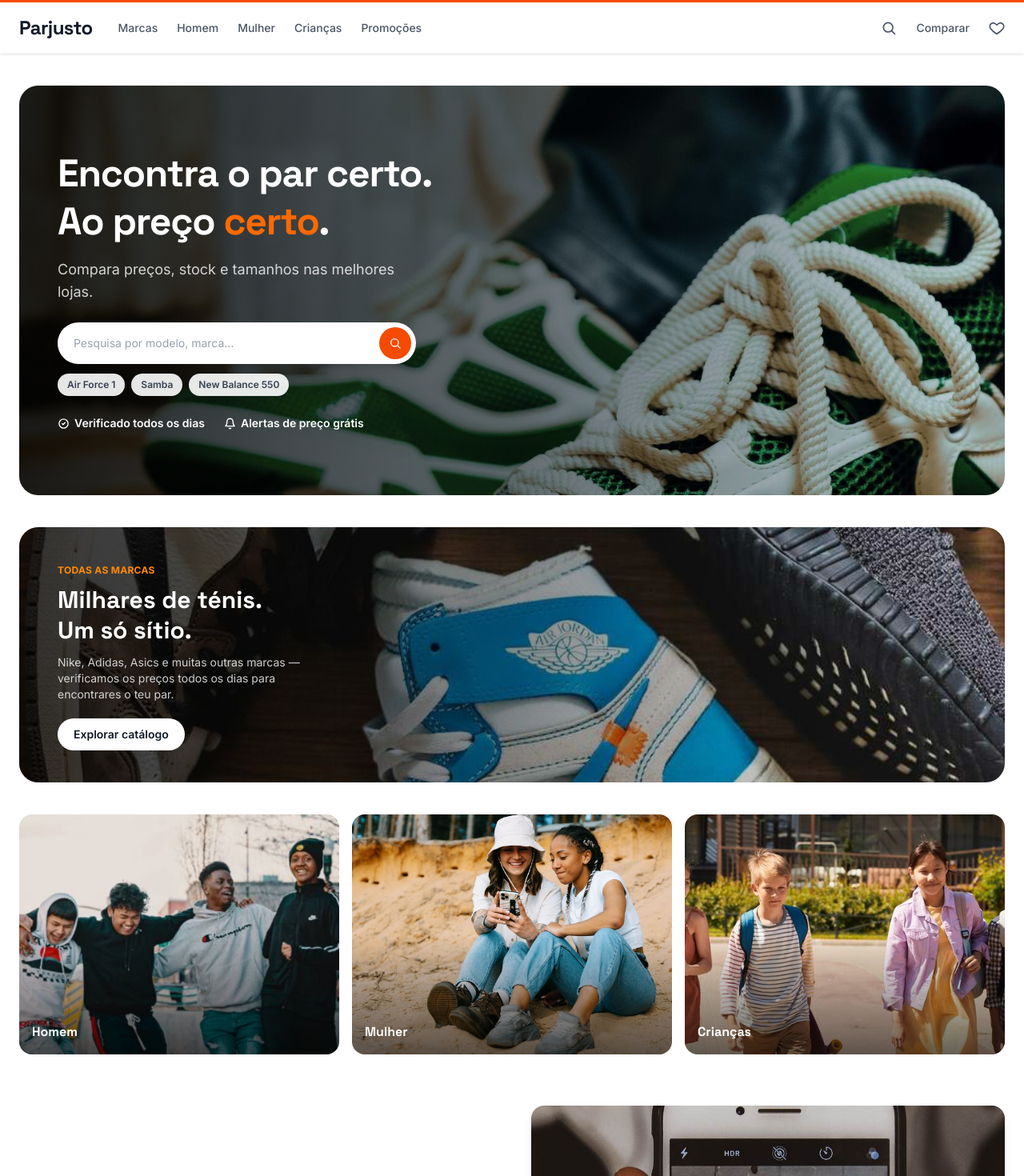
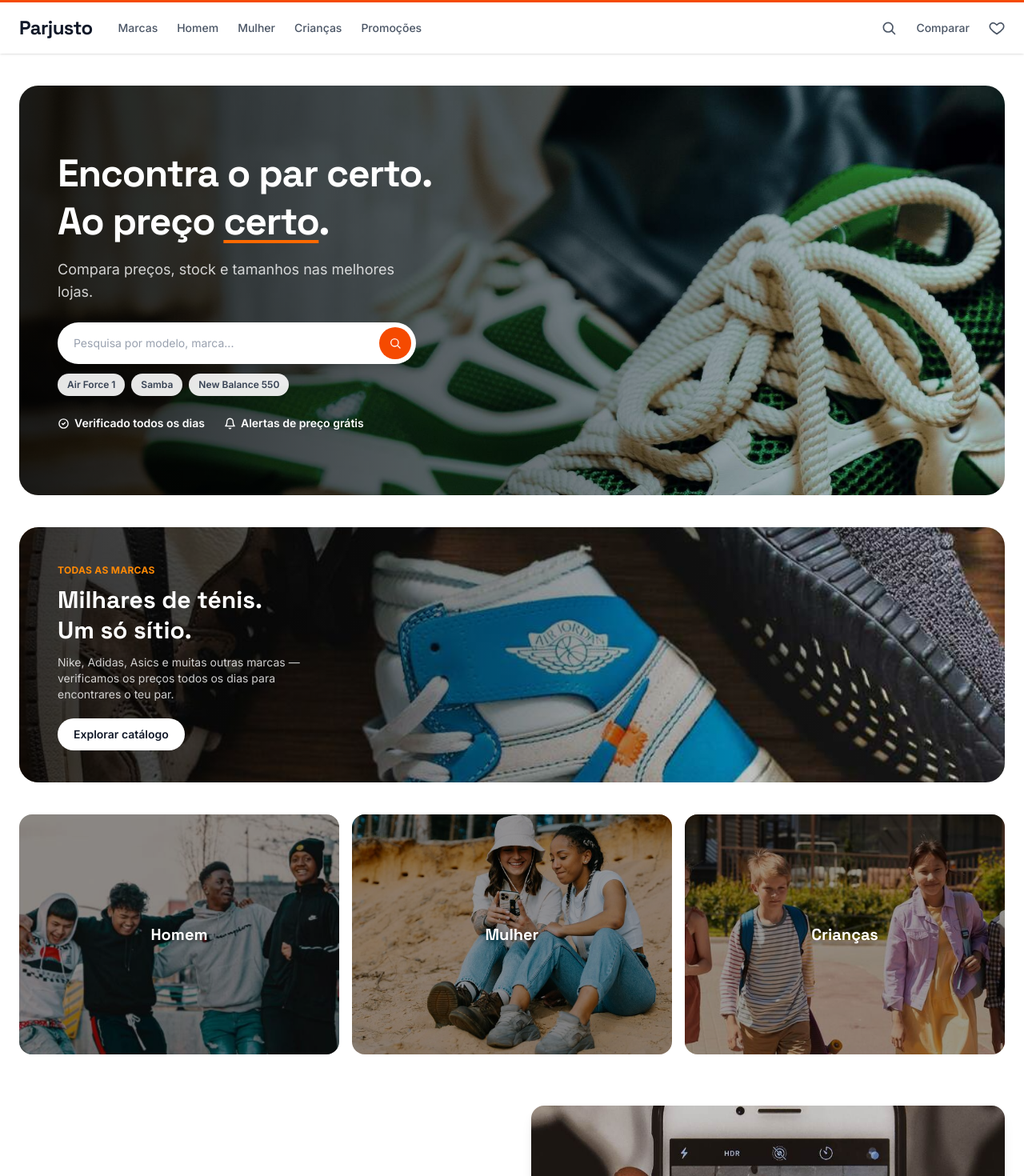
Before and after one commit to jorgeMiguel20/tenisfy-web, a Next.js app: page / in a window 1280 px wide. Shown: the top 1470 px of the page at 80% size. Built offline with nearby package versions, Linux system fonts and the light colour scheme; no server answers; the database is empty.

Commit message:
Add files via upload
Cards de categoria com fundo escurecido e texto centrado; corrige sublinhado da palavra certo

```diff
--- a/components/CategoryTiles.tsx
+++ b/components/CategoryTiles.tsx
@@ -30,9 +30,9 @@
           />
           <div
             aria-hidden="true"
-            className="absolute inset-0 bg-gradient-to-t from-black/60 via-black/0 to-transparent"
+            className="absolute inset-0 bg-black/40"
           />
-          <span className="font-display absolute bottom-4 left-4 text-base font-bold text-white">
+          <span className="font-display absolute inset-0 flex items-center justify-center text-center px-4 text-lg sm:text-xl font-bold text-white [text-shadow:0_1px_6px_rgba(0,0,0,0.45)]">
             {category.label}
           </span>
         </Link>
--- a/components/HomeHero.tsx
+++ b/components/HomeHero.tsx
@@ -24,7 +24,11 @@
         <h1 className="font-display text-4xl sm:text-5xl font-bold tracking-tight text-white leading-tight">
           Encontra o par certo.
           <br />
-          Ao preço <span className="text-orange-500">certo</span>.
+          Ao preço{' '}
+          <span className="underline decoration-orange-500 decoration-4 underline-offset-[7px]">
+            certo
+          </span>
+          .
         </h1>
         <p className="mt-4 text-white/80 text-lg max-w-md">
           Compara preços, stock e tamanhos nas melhores lojas.
```
